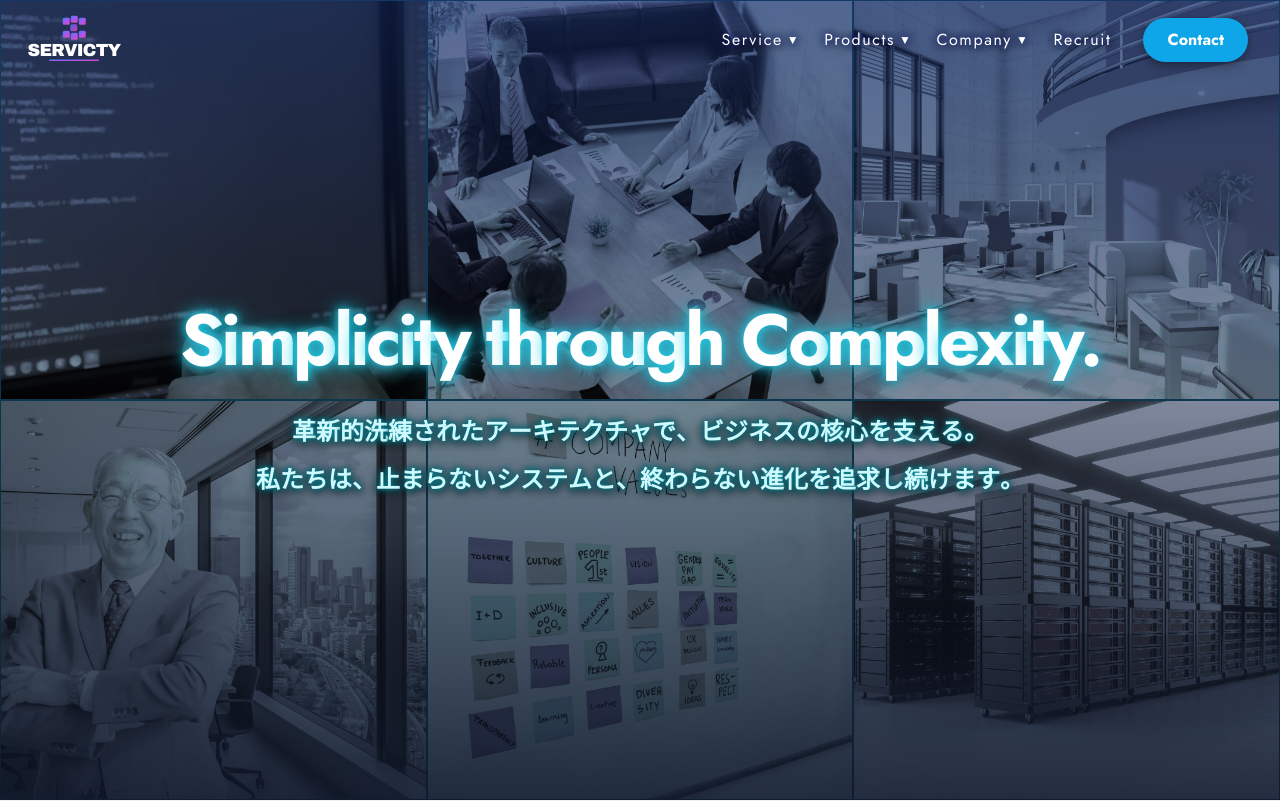
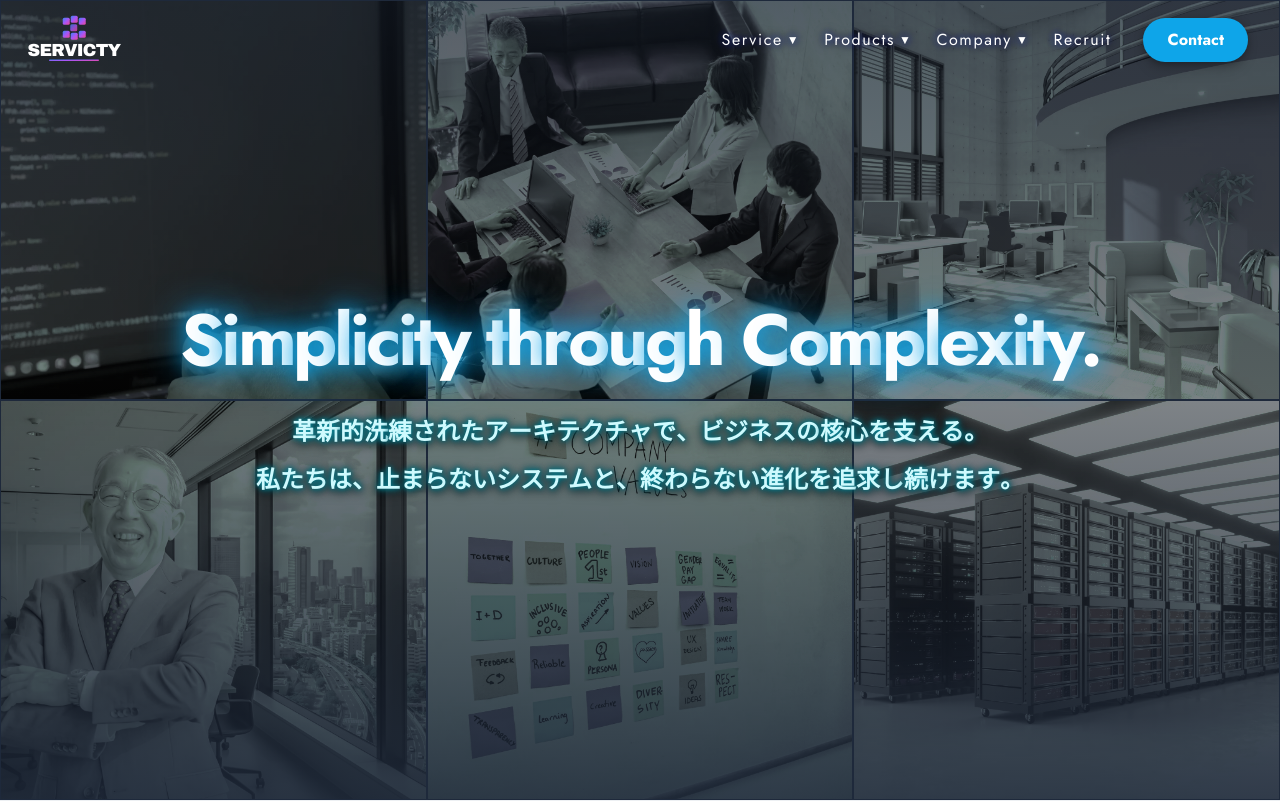
Before and after one commit to tkfjysft/client-00001-web, a Next.js app: page / in a window 1280 px wide. Shown: the top 801 px of the page. Built offline with nearby package versions, Linux system fonts and the light colour scheme.

Commit message:
fix:文字色コードのリファクタリングHeadSection途中

```diff
--- a/src/app/globals.scss
+++ b/src/app/globals.scss
@@ -2,28 +2,32 @@
 @import "tailwindcss";
 
 // SCSSなら変数やネストが使えます
-$accent-color: #0ea5e9;
-/* 背景色を「漆黒」から「深海・宇宙の青」へ */
-$bg-primary: #1e293b; // 少し明るく、青みの強いネイビー
-$bg-base: #f8fafc;
 
 
-$bg-darker: #0f172a;
+:root {
+  /* ここに共通変数を置く */
+	--color-base-1: #f8fafc;
+	--color-base-2: #ffffff;
+	--color-main-1: #1e293b; // 少し明るく、青みの強いネイビー
+	--color-main-2: #0ea5e9;
+	--color-accent: #0ea5e9;
+}
 
 // @themeブロック全体を /* */ で囲むか、
 // または以下のようにCSS変数として直接定義する形に逃がすと波線が消えることがあります
 @theme {
-  --color-base: #f8fafc;
-  --color-primary: #0f172a;
-//   --color-accent: #{$accent-color};
-  --color-accent: #0ea5e9;
+  --color-base-1: var(--color-base-1);
+  --color-base-2: var(--color-base-2);
+  --color-main-1: var(--color-main-1);
+  --color-main-2: var(--color-main-2);
+  --color-accent: var(--color-accent);
 	/* ここで md の定義を上書きします */
   /* v4では、このように CSS 変数形式で指定するのが公式ルールです */
   --breakpoint-md: 960px;
 }
 
 
-
+$bg-darker: #0f172a;
 
 html {
   /* 常に縦スクロールバーの領域を確保する */
@@ -95,7 +99,18 @@ html {
 ///////////////////////////////////////////////
 ///////////////////////////////////////////////
 /* 粒子が中心に集まるアニメーション */
-/* 1. 背景：10pxのぼかしから徐々にクリアに */
+/* 粒子の色も、背景に合わせて少し「発光感」を強めます */
+.particle {
+  position: absolute;
+  left: 50%;
+  top: 50%;
+  border-radius: 50%;
+  box-shadow: 0 0 15px #67e8f9;
+  animation: gathering-animation 1.5s ease-out forwards;
+  will-change: transform, opacity;
+  opacity: 0;
+}
+
 @keyframes bg-fadein {
   from {
     opacity: 0;
@@ -116,7 +131,7 @@ html {
     opacity: 0;
     /* 発生時は scale(1.5) くらいで存在感を出す */
     transform: translate(var(--sx), var(--sy)) scale(1.5);
-    background: #ffffff;
+    background: var(--color-base-2);
   }
   15% {
     opacity: 1;
@@ -127,7 +142,7 @@ html {
     /* 中心に向かって scale(0) まで絞り込む */
     transform: translate(var(--ex), var(--ey)) scale(0);
     opacity: 0;
-    background: #22d3ee;
+    background: var(--color-main-1);
     filter: blur(1px);
   }
 }
@@ -187,17 +202,7 @@ html {
 }
 
 
-/* 粒子の色も、背景に合わせて少し「発光感」を強めます */
-.particle {
-  position: absolute;
-  left: 50%;
-  top: 50%;
-  border-radius: 50%;
-  box-shadow: 0 0 15px #67e8f9;
-  animation: gathering-animation 1.5s ease-out forwards;
-  will-change: transform, opacity;
-  opacity: 0;
-}
+
 
 ///////////////////////////////
 ///////////////////////////////
@@ -235,7 +240,7 @@ main {
     /* 画面外の遠く（上下左右ランダム）から、巨大な状態で */
     transform: translate(var(--fx), var(--fy)) scale(10) translateZ(500px);
     filter: blur(20px) brightness(2); // 光輝くボケ
-    color: #67e8f9; // 最初はシアン
+    color: color-mix(in srgb, var(--color-main-2) 40%, transparent); // 最初はシアン
   }
 
   70% {
@@ -249,14 +254,14 @@ main {
     /* 着弾時の「ブレ」を演出 */
     transform: scale(0.95);
     filter: blur(0px) brightness(1);
-    color: #ffffff; // 白へ
+    color: color-mix(in srgb, var(--color-base-2) 80%, transparent); // 白へ
   }
 
   100% {
     opacity: 1;
     transform: scale(1);
     filter: blur(0px);
-    color: #ffffff;
+    color: var(--color-base-2);
   }
 }
 
@@ -268,7 +273,7 @@ main {
   /* 1.2s から 0.8s に短縮。さらに急加速するイージングに変更 */
   animation: char-fly-in 0.8s cubic-bezier(0.22, 1, 0.36, 1) forwards;
 
-  text-shadow: 0 0 10px #22d3ee, 0 0 20px #22d3ee;
+  text-shadow: 0 0 20px var(--color-main-2), 0 0 40px var(--color-main-2);
 }
 
 /* --- 日本語メッセージ（下の2行）のアニメーション --- */
--- a/src/components/Header.tsx
+++ b/src/components/Header.tsx
@@ -99,8 +99,8 @@ export const Header = () => {
 
   //navの文字色、背景色の濃淡によって文字色を変える
   const navTextColor = isDarkBg
-    ? "text-white [text-shadow:_1px_1px_10px_rgba(38,48,118,0.5),_-1px_-1px_10px_rgba(38,48,118,0.5),_1px_-1px_10px_rgba(38,48,118,0.5),_-1px_1px_10px_rgba(38,48,118,0.5)]"
-    : "text-[#1e293b] [text-shadow:_1px_1px_10px_rgba(255,255,255,1),_-1px_-1px_10px_rgba(255,255,255,1),_1px_-1px_10px_rgba(255,255,255,1),_-1px_1px_10px_rgba(255,255,255,1)]";
+    ? "text-base-2 [text-shadow:_1px_1px_10px_rgba(38,48,118,0.5),_-1px_-1px_10px_rgba(38,48,118,0.5),_1px_-1px_10px_rgba(38,48,118,0.5),_-1px_1px_10px_rgba(38,48,118,0.5)]"
+    : "text-main-1 [text-shadow:_1px_1px_10px_rgba(255,255,255,1),_-1px_-1px_10px_rgba(255,255,255,1),_1px_-1px_10px_rgba(255,255,255,1),_-1px_1px_10px_rgba(255,255,255,1)]";
 
   return (
     <>
@@ -109,11 +109,14 @@ export const Header = () => {
 		h-15 md:h-20
 		${
       isPosTop
-        ? "bg-transparent py-2" // スクロールしていない、トップにいる時の透明
+        ? "bg-transparent" // スクロールしていない、トップにいる時の透明
         : "backdrop-blur-md" // スクロールしている、背景をぼかしてドロップシャドウいれる
     }`}
       >
+        {/*  */}
+        {/* PC版ヘッダー */}
         <div className="w-full max-w-7xl mx-auto px-4 flex items-center justify-between h-15 md:h-15 z-99999">
+          {/*  */}
           {/* ロゴ部分 */}
           <Link
             href="/"
@@ -125,6 +128,7 @@ export const Header = () => {
           {/* 2. 右側グループ（ナビ + コンタクトボタン） */}
           {/* gap-8 または gap-12 くらいにすると、ボタンとの距離が程よく保たれます */}
           <div className="flex px-4 h-16 items-center gap-8 md:gap-8">
+            {/*  */}
             {/* デスクトップ用：グローバルナビ (md以上で表示) */}
             <nav className={`hidden md:flex items-center gap-6`}>
               {siteConfig.navItems.map((item) => (
@@ -132,7 +136,7 @@ export const Header = () => {
                   {/* メインのリンク */}
                   <Link
                     href={item.href}
-                    className={`ext-black font-light tracking-widest hover:scale-105 transition-all flex items-center gap-1 ${navTextColor}`}
+                    className={`font-light tracking-widest hover:scale-105 transition-all flex items-center gap-1 ${navTextColor}`}
                   >
                     {item.label}
                     {/* 子要素がある場合に下矢印アイコンなどを出す（任意） */}
@@ -142,12 +146,12 @@ export const Header = () => {
                   {/* サブメニューがある場合のみレンダリング */}
                   {item.children && (
                     <div className="absolute left-0 pt-2 opacity-0 invisible group-hover:opacity-100 group-hover:visible transition-all duration-300 z-50">
-                      <ul className="bg-white border border-gray-100 shadow-xl py-2 min-w-[200px]">
+                      <ul className="bg-white py-2 min-w-[200px]">
                         {item.children.map((child) => (
                           <li key={child.label}>
                             <Link
                               href={child.href}
-                              className="block px-4 py-2 text-sm text-gray-600 hover:bg-gray-50 hover:text-black transition-colors"
+                              className="block px-4 py-2 text-sm text-main-1/55 hover:bg-gray-50 hover:text-black transition-colors"
                             >
                               {child.label}
                             </Link>
@@ -160,12 +164,12 @@ export const Header = () => {
               ))}
             </nav>
 
-            {/* --- 追加：お問い合わせボタン --- */}
+            {/* --- お問い合わせボタン --- */}
             <Link
               href="/contact"
               className="hidden md:inline-flex items-center justify-center
 				   px-6 py-2.5 rounded-full
-                   bg-[#0ea5e9]
+                   bg-accent
                    text-white font-bold shadow-lg shadow-black-500/20
                    hover:scale-105 transition-all active:scale-95"
             >
@@ -174,6 +178,7 @@ export const Header = () => {
           </div>
         </div>
       </header>
+
       {/* スマホ用：ハンバーガーボタン (md未満で表示) */}
       <div className="fixed left-[25%] w-[75%] px-8 py-4.5 flex justify-end z-10000">
         <button
@@ -198,7 +203,7 @@ export const Header = () => {
       {/* スマホ用：スライドメニュー */}
       <div
         className={`
-        fixed top-0 right-0 bottom-0 z-[100] w-[65%] bg-white/95 z-400 transition-transform duration-300 md:hidden
+        fixed top-0 right-0 bottom-0 z-[100] w-[65%] bg-base-2/95 z-400 transition-transform duration-300 md:hidden
         ${isOpen ? "translate-x-0" : "translate-x-full"}
       `}
       >
@@ -222,7 +227,7 @@ export const Header = () => {
                         <li key={child.label} className="ml-3">
                           <Link
                             href={child.href}
-                          className="block py-1 text-sm text-gray-600 hover:bg-gray-50 hover:text-black transition-colors"
+                            className="block py-1 text-sm text-main-1/55 hover:bg-gray-50 hover:text-black transition-colors"
                           >
                             {child.label}
                           </Link>
--- a/src/components/HeroSection.tsx
+++ b/src/components/HeroSection.tsx
@@ -32,7 +32,7 @@ export default function Home() {
   return (
     <section
       data-bg="dark"
-      className="relative w-full h-[100dvh] flex items-center justify-center bg-[#0F172A] overflow-hidden"
+      className="relative w-full h-[100dvh] flex items-center justify-center overflow-hidden"
     >
       {/* --- 背景グリッドレイヤー --- */}
       <div className="absolute inset-0 z-0 animate-bg-fadein">
@@ -41,7 +41,7 @@ export default function Home() {
           {backgroundImages.map((src, idx) => (
             <div
               key={idx}
-              className="relative w-full h-full overflow-hidden border-[0.5px] border-cyan-500/20"
+              className="relative w-full h-full overflow-hidden border-[0.5px] border-main-1"
             >
               <div
                 className="w-full h-full bg-cover bg-center contrast-[1.1]"
@@ -54,29 +54,20 @@ export default function Home() {
                 }}
               />
               {/* 写真の上に、さらに薄い青色の膜を張る */}
-              <div className="absolute inset-0 bg-[#1e3a8a]/30 mix-blend-overlay" />
+              <div className="absolute inset-0 bg-main-1/30 mix-blend-overlay" />
             </div>
           ))}
         </div>
 
         {/* 下部のグラデーションも「黒」ではなく「深い青」へ */}
-        <div className="absolute inset-0 bg-gradient-to-b from-[#1e3a8a]/40 via-transparent to-[#0f172a]/80" />
-
-        {/* さらに質感を出すためのドットパターン（お好みで） */}
-        <div
-          className="absolute inset-0 opacity-[0.15]"
-          style={{
-            backgroundImage: `radial-gradient(#22d3ee 0.5px, transparent 0.5px)`,
-            backgroundSize: "20px 20px",
-          }}
-        />
+        <div className="absolute inset-0 bg-gradient-to-b from-main-1/40 via-transparent to-main-1/80" />
       </div>
 
       {/* 粒子レイヤー */}
       <div className="absolute inset-0 z-10 flex items-center justify-center">
         {/* --- 粒子（収束アニメーション） --- */}
         {isAnimating && (
-          <div className="relative w-0 h-0 suppressHydrationWarning">
+          <div className="relative w-0 h-0">
             {items.map((i) => {
               const angle = i * 137.5;
               const radius = Math.sqrt(i) * 35;
@@ -111,7 +102,7 @@ export default function Home() {
         className="relative z-20 text-center px-6 pointer-events-none"
         style={{ perspective: "1000px" }}
       >
-        <h1 className="text-white text-5xl md:text-7xl font-extrabold tracking-tighter mb-10 [word-break:keep-all]">
+        <h1 className="text-base-2 text-5xl md:text-7xl font-extrabold tracking-tighter mb-10 [word-break:keep-all]">
           {siteConfig.heroTagline.split("").map((char, index) => {
             // 1. もし文字が「/」だったら、改行ポイントを返す
             if (char === "/" || char === "/ ") {
--- a/src/components/ServiceSection.tsx
+++ b/src/components/ServiceSection.tsx
@@ -44,7 +44,6 @@ export default function ServiceSection() {
 
   return (
     <>
-      {/* 背景: $bg-primary (#1e293b) */}
       <section id="service-section" data-bg="dark" className="relative py-32 w-full bg-[#1e293b] text-[#f8fafc] overflow-hidden"
 	            style={{
             clipPath: "polygon(0% 0, 100% 0, 100% 100%, 0% 100%)",
```
Lines whose indentation alone changed are shown as unchanged.
